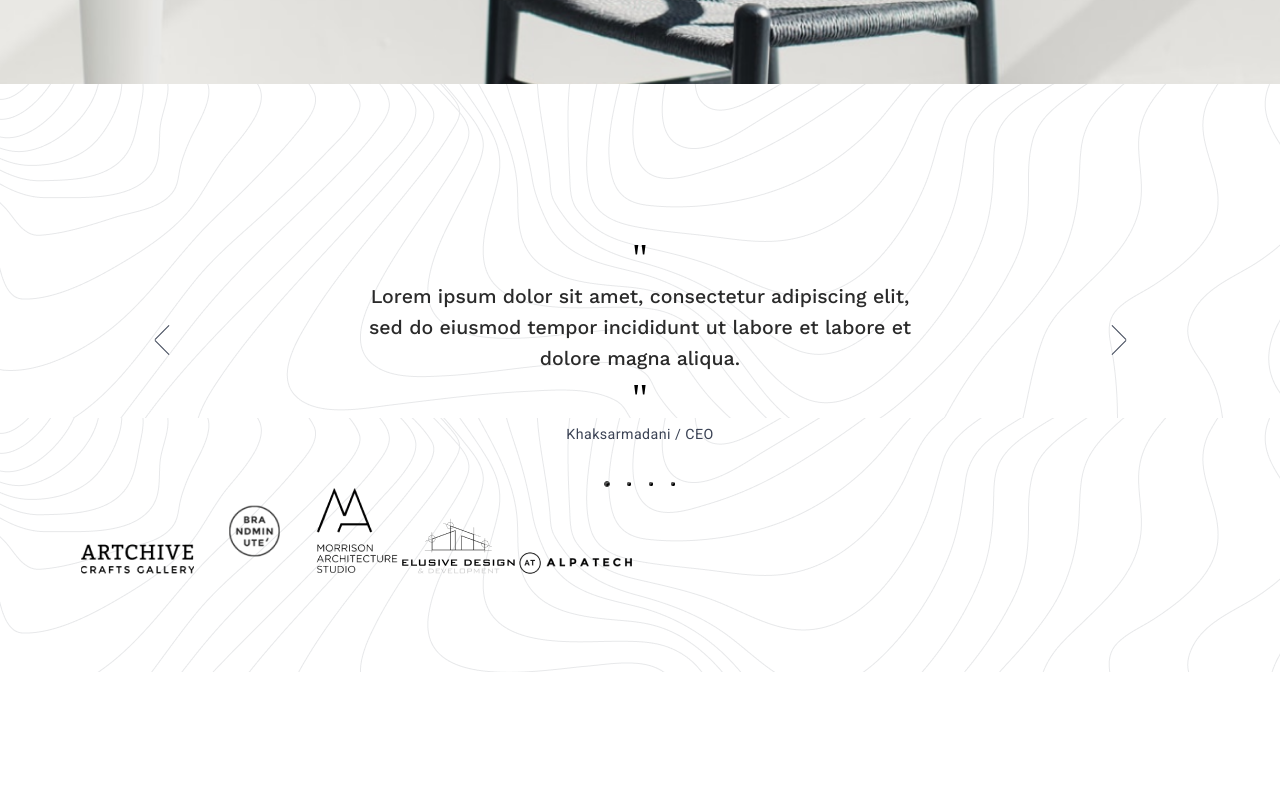
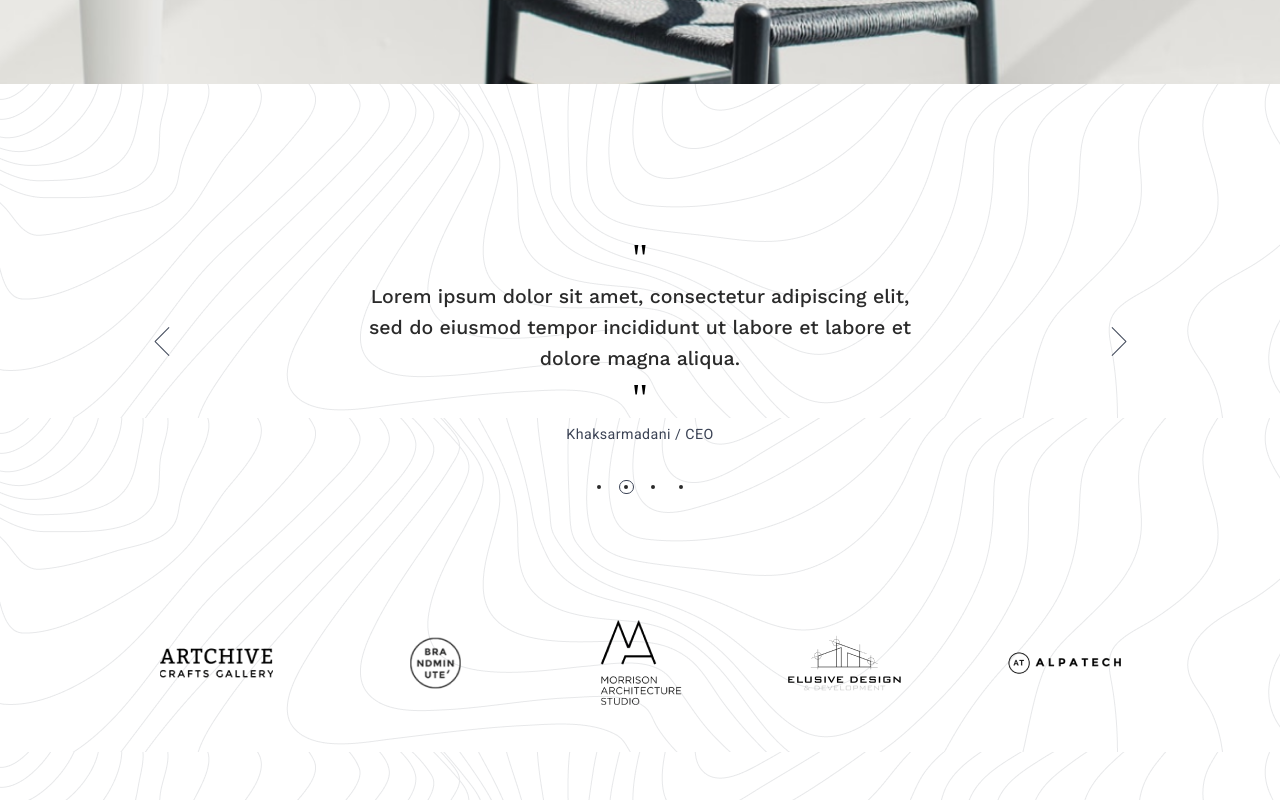
Before and after one commit to Garik9402/Design-creates-, a plain HTML site: page index.html in a window 1280 px wide. Shown: the part 718-1518 px from the top of the page. Before the commit the page ends 1390 px from the top, so only its background shows below. Drawn offline with nearby package versions, Linux system fonts and the light colour scheme.

Commit message:
section-clients and slider made up ;)

```diff
--- a/css/styles.scss
+++ b/css/styles.scss
@@ -346,6 +346,7 @@
       &__slider {
           position: relative;
           padding: 0px 30px;
+          margin-bottom: 126px;
           .slick-slider {
               /* Слайдер запущен */
               & .slick-initialized {}
@@ -400,7 +401,7 @@
                   }
                   &::after {
                       transform: rotate(45deg);
-                      bottom: 6px;
+                      bottom: 7px;
                       right: 0px;
                   }
               }
@@ -429,35 +430,45 @@
                   }
                   &::after {
                       transform: rotate(-45deg);
-                      bottom: 6px;
+                      bottom: 7px;
                       right: 0px;
                   }
               }
           }
           /* Стрелка не активная */
-          //   & .slick-disabled {}
+          & .slick-disabled {
+              opacity: 0.3;
+          }
           /* Точки (булиты) */
           & .slick-dots {
               display: flex;
               justify-content: center;
               & li {
+                  position: relative;
+                  width: 14.22px;
+                  height: 14.22px;
+                  display: flex;
                   list-style: none;
+                  cursor: pointer;
                   &:not(:first-child) {
-                      margin-left: 18px;
+                      margin-left: 13px;
                   }
               }
               /* Активная точка */
-              & li.slick-active button {
-                  outline: 1px solid #2A2A2A;
+              & li.slick-active {
+                  border: 1px solid #3B4355;
+                  border-radius: 50%;
+                  transition: all 0.3s ease;
               }
               /* Элемент точки */
               & li button {
+                  position: absolute;
                   font-size: 0;
-                  width: 1px;
-                  height: 2px;
-                  background-color: #2A2A2A;
+                  border: 2px solid #2A2A2A;
                   border-radius: 100%;
-                  cursor: pointer;
+                  top: 34%;
+                  left: 34%;
+                  //   cursor: pointer;
               }
           }
       }
@@ -483,8 +494,19 @@
           letter-spacing: 0.444444px;
           color: #3B4355;
           text-align: center;
-          margin-bottom: 23px;
+          margin-bottom: 33px;
       }
-      &__logo-w {}
+      &__logo-w {
+          width: 100%;
+          display: flex;
+          justify-content: center;
+      }
+      &__logo-items {
+          max-width: 961px;
+          width: 100%;
+          display: flex;
+          justify-content: space-between;
+          align-items: center;
+      }
       &__logo {}
   }
--- a/index.html
+++ b/index.html
@@ -111,13 +111,14 @@
                     </div>
                 </div>
                 <div class="clients__logo-w">
-                    <img src="images/icon1.png" alt="icon1" class="clients__logo">
-                    <img src="images/icon2.png" alt="icon2" class="clients__logo">
-                    <img src="images/icon3.png" alt="icon3" class="clients__logo">
-                    <img src="images/icon4.png" alt="icon4" class="clients__logo">
-                    <img src="images/icon5.png" alt="icon5" class="clients__logo">
+                    <div class="clients__logo-items">
+                        <img src="images/icon1.png" alt="icon1" class="clients__logo">
+                        <img src="images/icon2.png" alt="icon2" class="clients__logo">
+                        <img src="images/icon3.png" alt="icon3" class="clients__logo">
+                        <img src="images/icon4.png" alt="icon4" class="clients__logo">
+                        <img src="images/icon5.png" alt="icon5" class="clients__logo">
+                    </div>
                 </div>
-
             </div>
         </div>
     </section>
--- a/js/static.js
+++ b/js/static.js
@@ -1,14 +1,16 @@
+// слайдер jq
 $(document).ready(function() {
     $('.clients__slider').slick({
         arrows: true,
         dots: true,
         slidesToShow: 1,
-        // speed: 1000,
-        // autoplay: true,
+        speed: 1000,
+        autoplay: true,
         centerMode: true,
+        infinite: false,
     })
 });
-
+// бургер меню
 let burger = document.querySelector('.burger')
 burger.addEventListener('click', function() {
     burger.classList.toggle('burger--active-toggle')
```
Also changed, not shown: css/styles.css, 1 other file.
